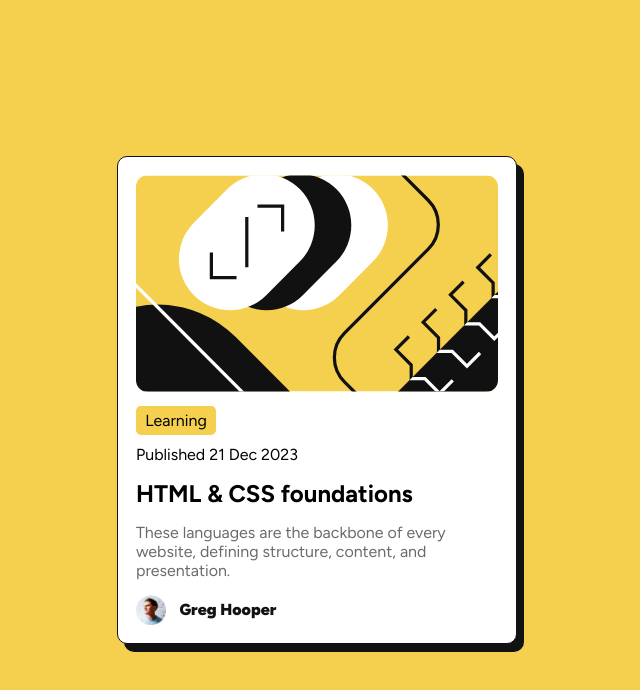
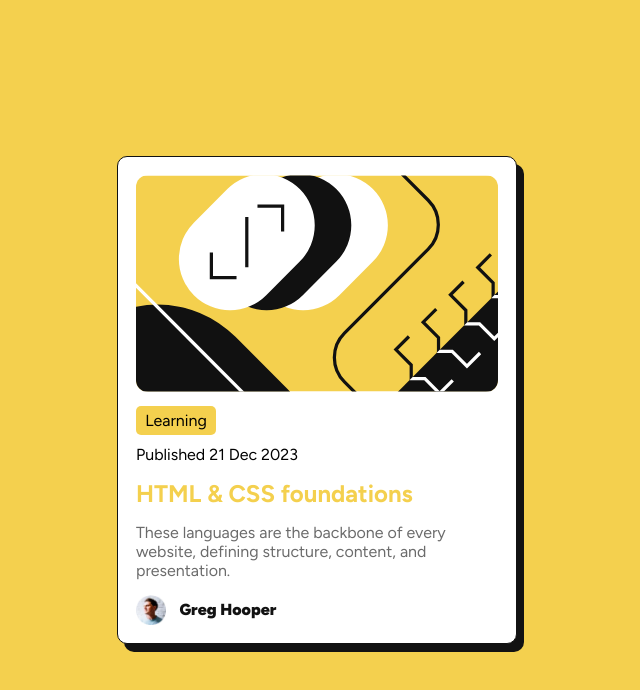
Before and after one commit to Jascran23/blog-preview-card, a plain HTML site: page index.html in a window 1280 px wide. In both pictures the pointer is over the element "HTML & CSS foundations". Shown: the whole page, without its empty margins (323-963 px from the left). Drawn offline with Linux system fonts and the light colour scheme.

Commit message:
effect hover

```diff
--- a/style.css
+++ b/style.css
@@ -61,8 +61,14 @@ body{
     margin-top: 15px;
 }
 
-.container-text h1{
+.container-text h2{
     margin-top: 15px;
+}
+
+.container-text h2:hover{
+    color: hsl(47, 88%, 63%);
+    transition-duration: 0.2s;
+    cursor: pointer;
 }
 
 .container-text p{
```
Also changed, not shown: 1 other file.
